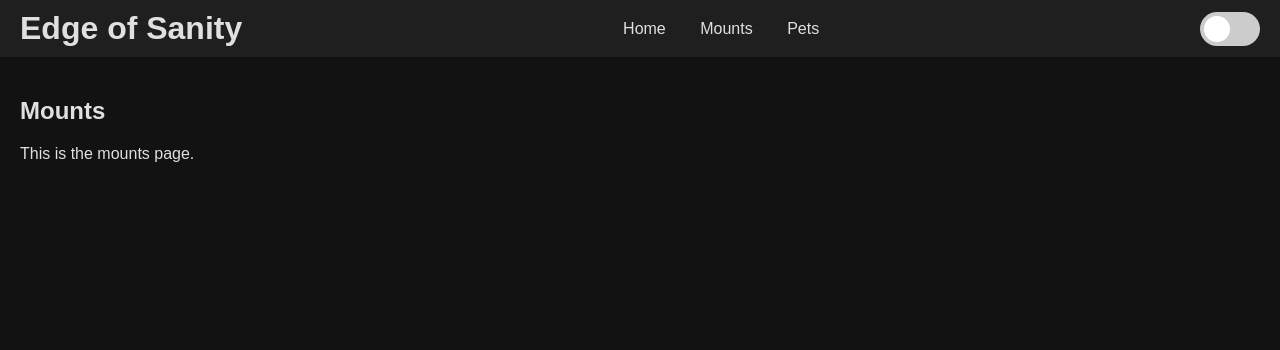
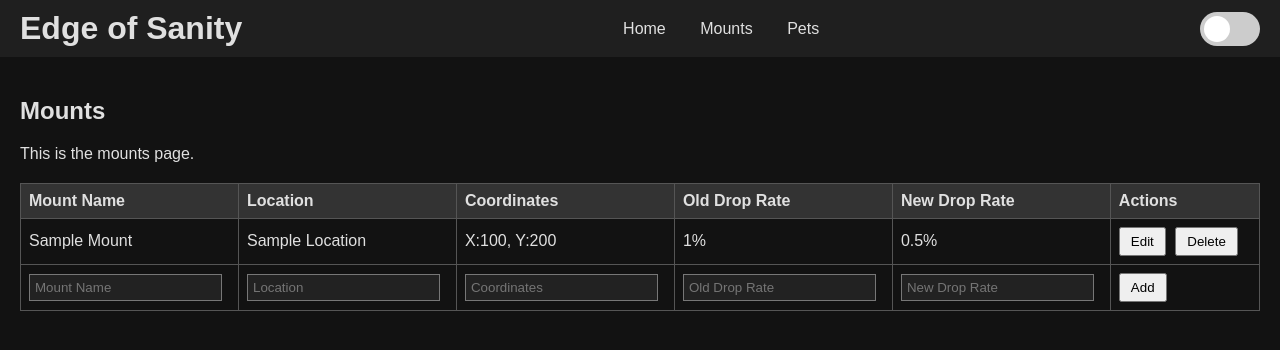
Before and after one commit to mrp-yt/edgeofsanity, a plain HTML site: page mounts.html in a window 1280 px wide. Drawn offline with Linux system fonts and the light colour scheme.

Commit message:
Add mounts table and functionality

```diff
--- a/mounts.html
+++ b/mounts.html
@@ -5,6 +5,41 @@
     <meta name="viewport" content="width=device-width, initial-scale=1.0">
     <title>Edge of Sanity - Mounts</title>
     <link rel="stylesheet" href="style.css">
+    <style>
+        table {
+            width: 100%;
+            border-collapse: collapse;
+            margin-top: 20px;
+        }
+        th, td {
+            border: 1px solid #555;
+            padding: 8px;
+            text-align: left;
+        }
+        th {
+            background-color: #333;
+        }
+        .light-mode th {
+            background-color: #ccc;
+        }
+        .edit-input {
+            width: 90%;
+            padding: 5px;
+            border: 1px solid #777;
+            background-color: #222;
+            color: #eee;
+        }
+        .light-mode .edit-input {
+            background-color: #fff;
+            color: #333;
+            border: 1px solid #ccc;
+        }
+        .action-buttons button {
+            margin-right: 5px;
+            padding: 5px 10px;
+            cursor: pointer;
+        }
+    </style>
 </head>
 <body>
 
@@ -24,9 +59,110 @@
     <div class="container">
         <h2>Mounts</h2>
         <p>This is the mounts page.</p>
+
+        <div id="mounts-table-container">
+            <table>
+                <thead>
+                    <tr>
+                        <th>Mount Name</th>
+                        <th>Location</th>
+                        <th>Coordinates</th>
+                        <th>Old Drop Rate</th>
+                        <th>New Drop Rate</th>
+                        <th>Actions</th>
+                    </tr>
+                </thead>
+                <tbody id="mounts-table-body">
+                    <!-- Sample Row -->
+                    <tr>
+                        <td>Sample Mount</td>
+                        <td>Sample Location</td>
+                        <td>X:100, Y:200</td>
+                        <td>1%</td>
+                        <td>0.5%</td>
+                        <td class="action-buttons">
+                            <button onclick="editRow(this)">Edit</button>
+                            <button onclick="deleteRow(this)">Delete</button>
+                        </td>
+                    </tr>
+                </tbody>
+                <tfoot>
+                    <tr>
+                        <td><input type="text" id="newMountName" class="edit-input" placeholder="Mount Name"></td>
+                        <td><input type="text" id="newLocation" class="edit-input" placeholder="Location"></td>
+                        <td><input type="text" id="newCoordinates" class="edit-input" placeholder="Coordinates"></td>
+                        <td><input type="text" id="newOldDropRate" class="edit-input" placeholder="Old Drop Rate"></td>
+                        <td><input type="text" id="newNewDropRate" class="edit-input" placeholder="New Drop Rate"></td>
+                        <td class="action-buttons">
+                            <button onclick="addRow()">Add</button>
+                        </td>
+                    </tr>
+                </tfoot>
+            </table>
+        </div>
     </div>
 
     <script src="script.js"></script>
+    <script>
+        function addRow() {
+            const tableBody = document.getElementById('mounts-table-body');
+            const newMountName = document.getElementById('newMountName').value;
+            const newLocation = document.getElementById('newLocation').value;
+            const newCoordinates = document.getElementById('newCoordinates').value;
+            const newOldDropRate = document.getElementById('newOldDropRate').value;
+            const newNewDropRate = document.getElementById('newNewDropRate').value;
+
+            if (newMountName && newLocation && newCoordinates && newOldDropRate && newNewDropRate) {
+                const newRow = tableBody.insertRow();
+                newRow.innerHTML = `
+                    <td>${newMountName}</td>
+                    <td>${newLocation}</td>
+                    <td>${newCoordinates}</td>
+                    <td>${newOldDropRate}</td>
+                    <td>${newNewDropRate}</td>
+                    <td class="action-buttons">
+                        <button onclick="editRow(this)">Edit</button>
+                        <button onclick="deleteRow(this)">Delete</button>
+                    </td>
+                `;
+
+                // Clear input fields
+                document.getElementById('newMountName').value = '';
+                document.getElementById('newLocation').value = '';
+                document.getElementById('newCoordinates').value = '';
+                document.getElementById('newOldDropRate').value = '';
+                document.getElementById('newNewDropRate').value = '';
+            } else {
+                alert('Please fill in all fields to add a new mount.');
+            }
+        }
+
+        function editRow(button) {
+            const row = button.parentNode.parentNode;
+            const cells = row.querySelectorAll('td:not(.action-buttons)');
+
+            if (button.textContent === 'Edit') {
+                cells.forEach(cell => {
+                    const text = cell.textContent;
+                    cell.innerHTML = `<input type="text" class="edit-input" value="${text}">`;
+                });
+                button.textContent = 'Save';
+            } else {
+                cells.forEach(cell => {
+                    const input = cell.querySelector('input');
+                    if (input) {
+                        cell.textContent = input.value;
+                    }
+                });
+                button.textContent = 'Edit';
+            }
+        }
+
+        function deleteRow(button) {
+            const row = button.parentNode.parentNode;
+            row.parentNode.removeChild(row);
+        }
+    </script>
 
 </body>
 </html>
```
